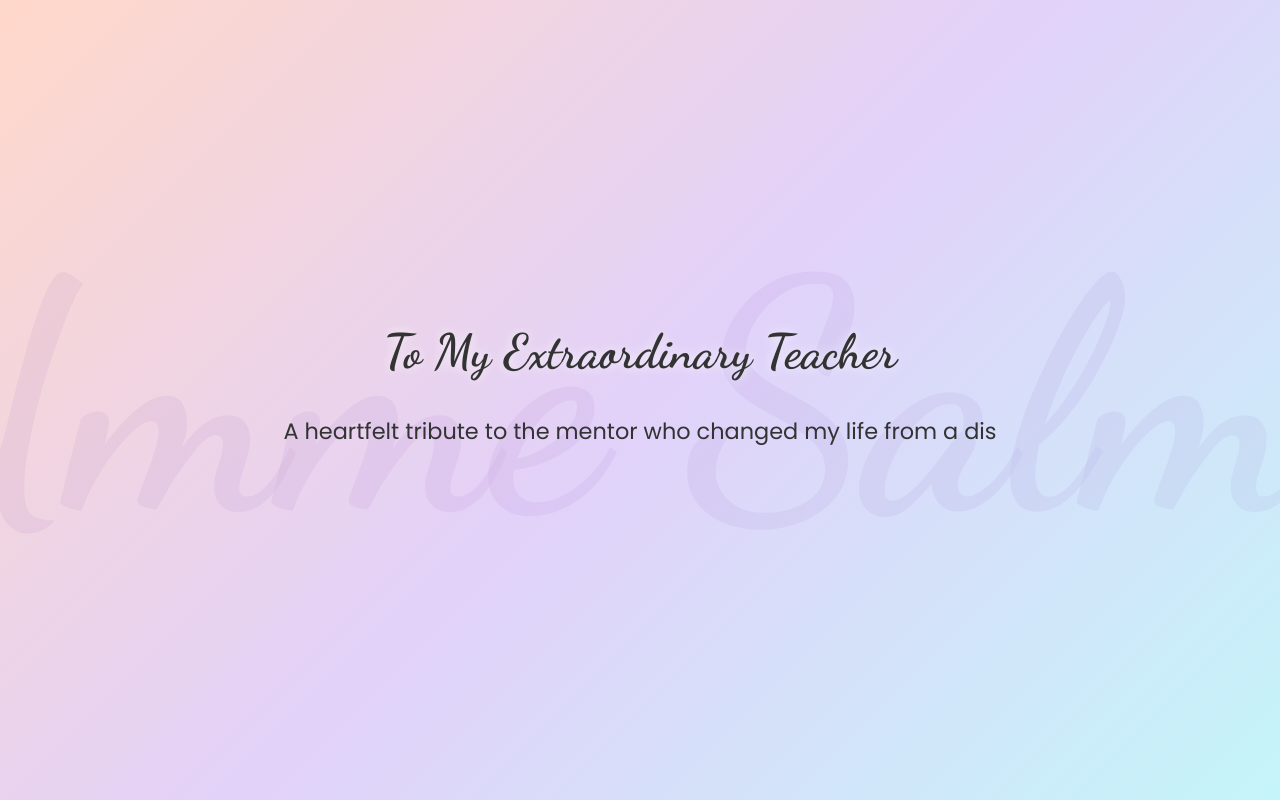
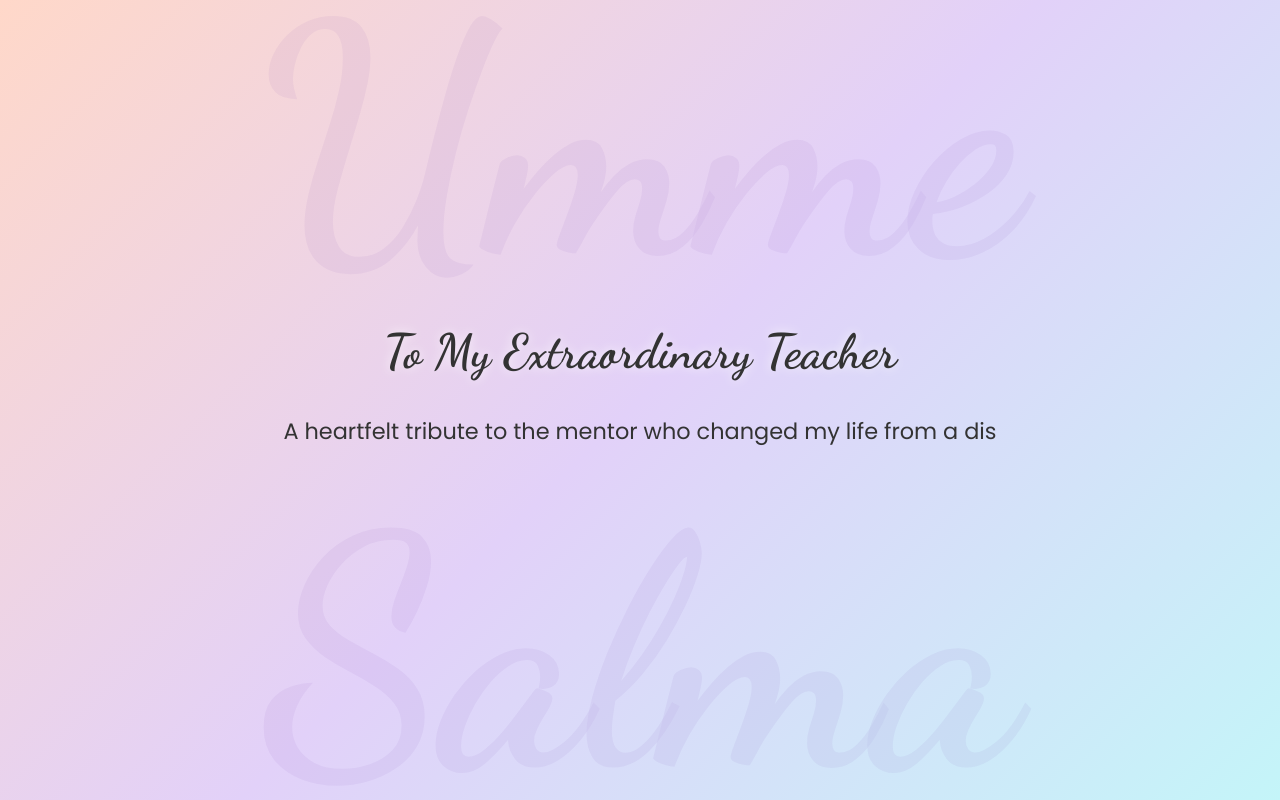
Before and after one commit to Maaz-dev-1/UMME-SALMA, a plain HTML site: page index.html in a window 1280 px wide. Shown: the top 800 px of the page. Drawn offline with Linux system fonts and the light colour scheme.

Commit message:
Update index.html

```diff
--- a/index.html
+++ b/index.html
@@ -409,7 +409,7 @@
     <!-- Hero Section -->
     <section id="hero">
         <div class="hero-bg">
-            <div class="hero-bg-text">Umme Salma</div>
+            <div class="hero-bg-text">Umme<br>Salma</div>
         </div>
         <div class="hero-content">
             <h1 class="hero-heading">To My Extraordinary Teacher </h1>
```
